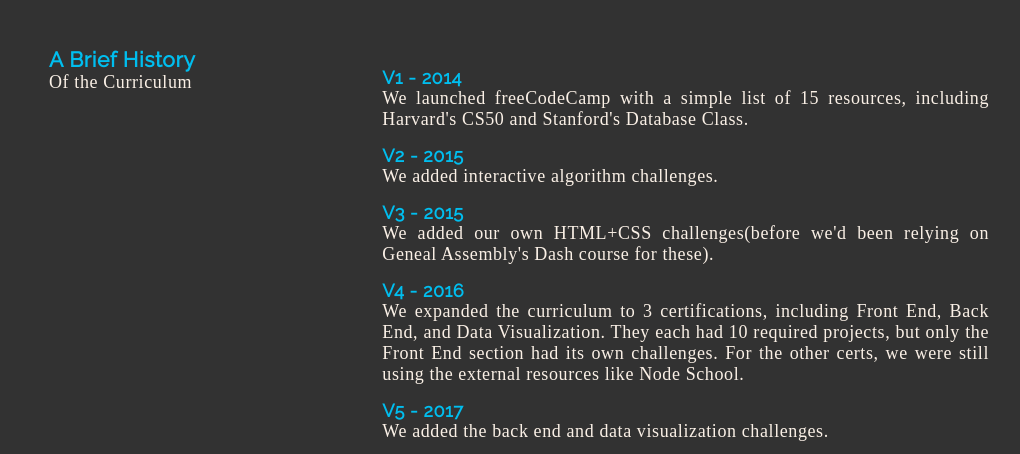
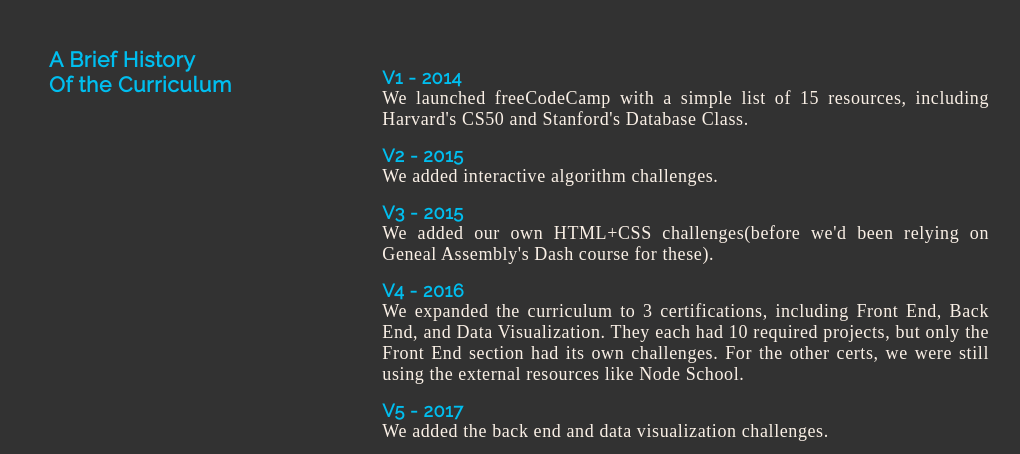
Before and after one commit to adanHub00/magazine-webpage, a plain HTML site: page index.html in a window 1280 px wide. Shown: the part 2121-2575 px from the top of the page, without its empty margins (121-1141 px from the left). Drawn offline with Linux system fonts and the light colour scheme; a web font is replaced by a local one.

Commit message:
Update index.html

```diff
--- a/index.html
+++ b/index.html
@@ -82,8 +82,7 @@
             </section>
             <section class="text text-with-images">
                 <article class="brief-history">
-                    <h3 class="list-title">A Brief History</h3>
-                    <p>Of the Curriculum</p>
+                    <h3 class="list-title">A Brief History<br>Of the Curriculum</h3>
                 </article>
                     <ul class="lists">
                         <li>
```
